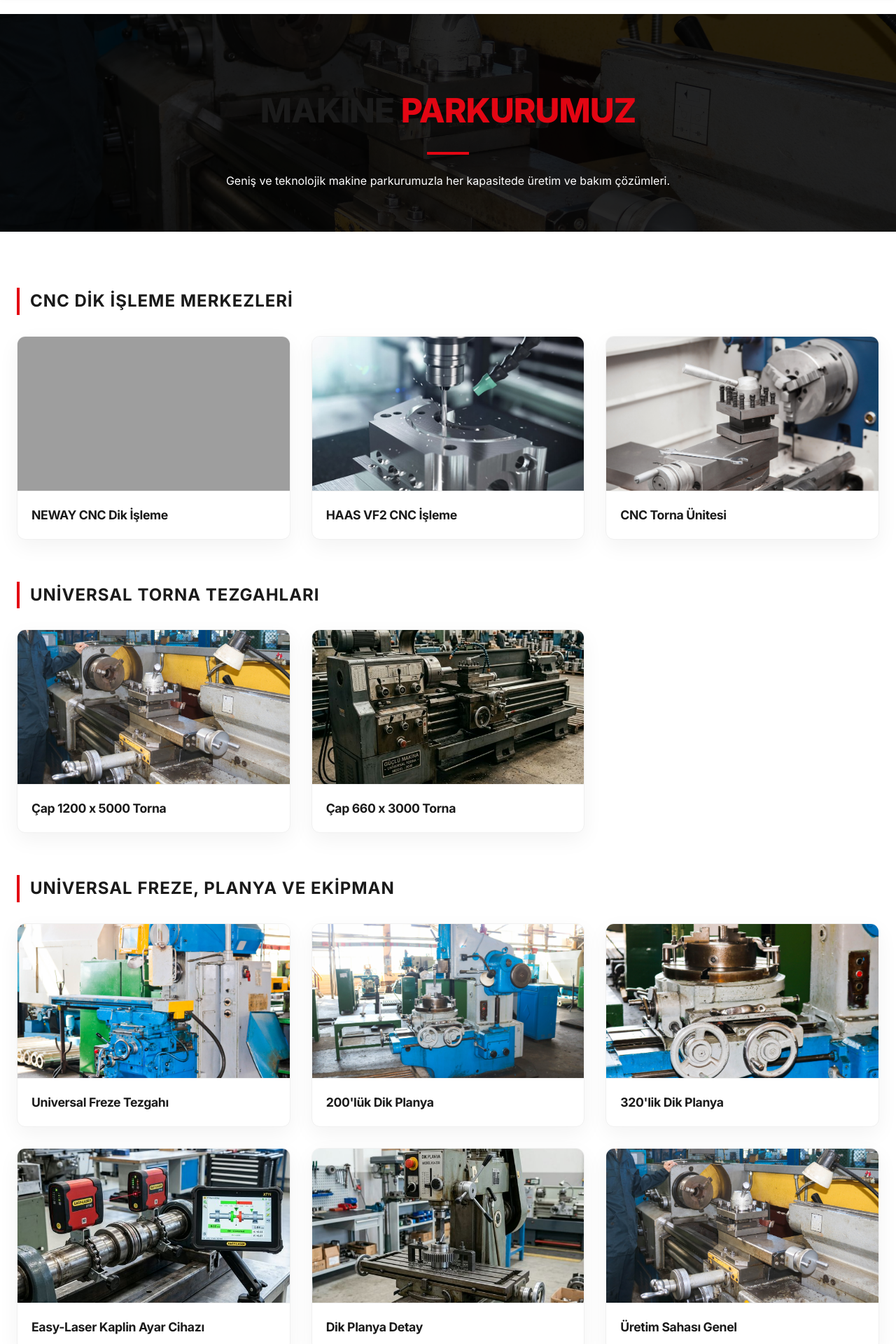
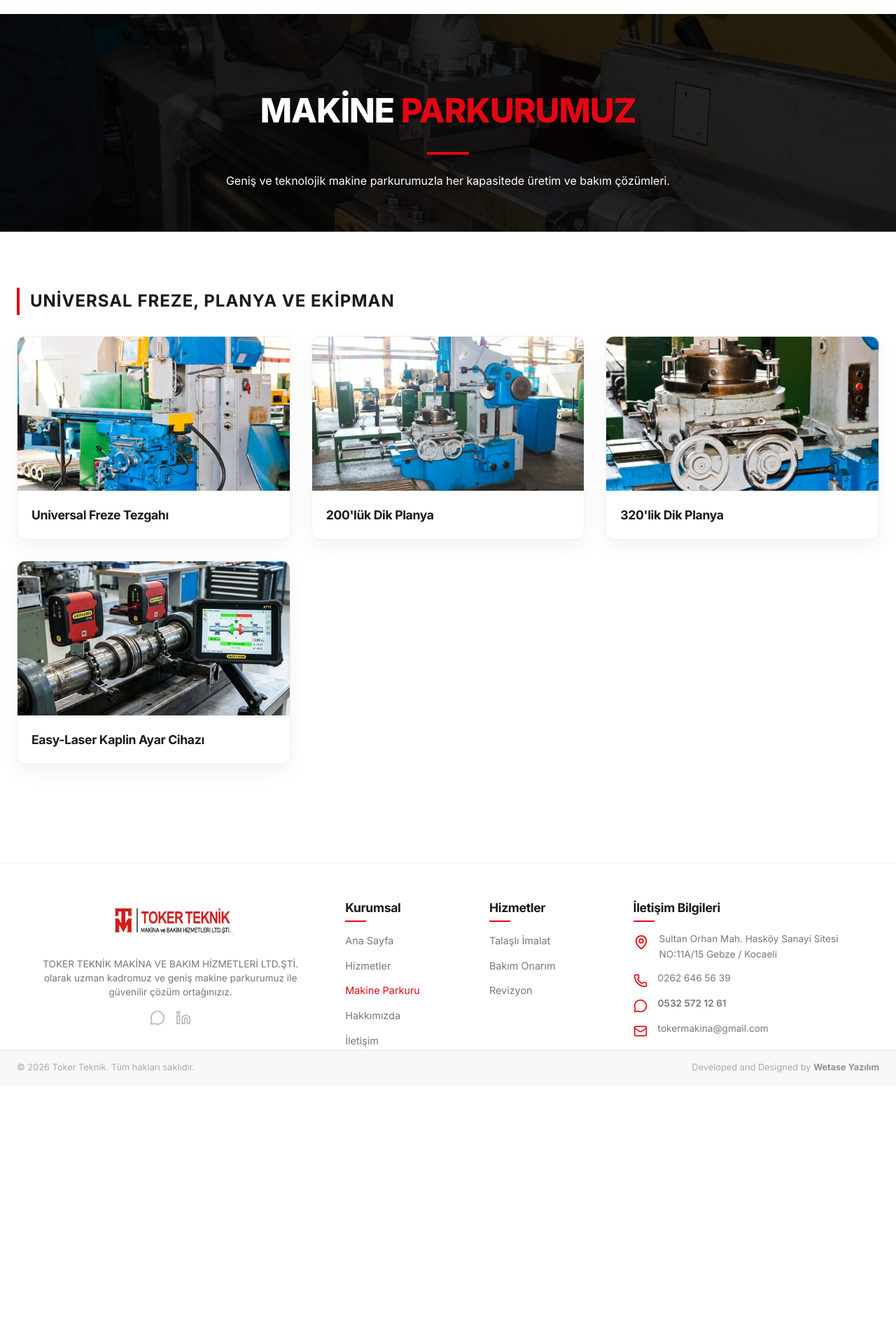
Before and after one commit to aybarsyilikyilmaz/toker-makine, a Next.js app: page /makine-parkuru in a window 1280 px wide. Shown: the part 80-2000 px from the top of the page at 70% size. After the commit the page ends 1631 px from the top, so only its background shows below. Built offline with nearby package versions, Linux system fonts and the light colour scheme; grey boxes are pictures that could not be loaded; a web font is replaced by a local one.

Commit message:
Show only 4 items in Makine Parkuru and fix title color visibility

```diff
--- a/src/app/makine-parkuru/makine-parkuru.module.css
+++ b/src/app/makine-parkuru/makine-parkuru.module.css
@@ -18,6 +18,7 @@
   margin-bottom: 20px;
   letter-spacing: -1px;
   text-transform: uppercase;
+  color: #FFFFFF !important;
 }
 
 .header h1 span {
--- a/src/app/makine-parkuru/page.tsx
+++ b/src/app/makine-parkuru/page.tsx
@@ -9,29 +9,12 @@ export const metadata: Metadata = {
 
 const MACHINE_PARKS = [
   {
-    category: "CNC Dik İşleme Merkezleri",
-    items: [
-      { name: "NEWAY CNC Dik İşleme", image: "/images/cnc.jpg", detail: "X:1100 mm / Y:600 mm / Z:600 mm" },
-      { name: "HAAS VF2 CNC İşleme", image: "/images/torna2.jpeg", detail: "X:800 mm / Y:400 mm / Z:500 mm" },
-      { name: "CNC Torna Ünitesi", image: "/images/torna.jpg", detail: "Hassas CNC torna işleme çözümleri" }
-    ]
-  },
-  {
-    category: "Universal Torna Tezgahları",
-    items: [
-      { name: "Çap 1200 x 5000 Torna", image: "/images/makine1.jpg", detail: "Büyük çaplı ve uzun parça işleme" },
-      { name: "Çap 660 x 3000 Torna", image: "/images/torna-universal.png", detail: "Universal işleme kapasitesi" }
-    ]
-  },
-  {
     category: "Universal Freze, Planya ve Ekipman",
     items: [
       { name: "Universal Freze Tezgahı", image: "/images/freze-yeni.jpg", detail: "Dişli ve kanal açma işlemleri" },
       { name: "200'lük Dik Planya", image: "/images/planya-1.jpg", detail: "Hassas kama kanalı açma" },
       { name: "320'lik Dik Planya", image: "/images/planya-2.jpg", detail: "Geniş kapasite kama kanalı açma" },
-      { name: "Easy-Laser Kaplin Ayar Cihazı", image: "/images/easy-laser.png", detail: "Profesyonel kaplin ayar ve ölçüm sistemi" },
-      { name: "Dik Planya Detay", image: "/images/dik-planya-200.png", detail: "Kama ve kanal açma operasyonları" },
-      { name: "Üretim Sahası Genel", image: "/images/makina3.jpg", detail: "Geniş üretim kapasiteli fabrika sahamız" }
+      { name: "Easy-Laser Kaplin Ayar Cihazı", image: "/images/easy-laser.png", detail: "Profesyonel kaplin ayar ve ölçüm sistemi" }
     ]
   }
 ];
```
